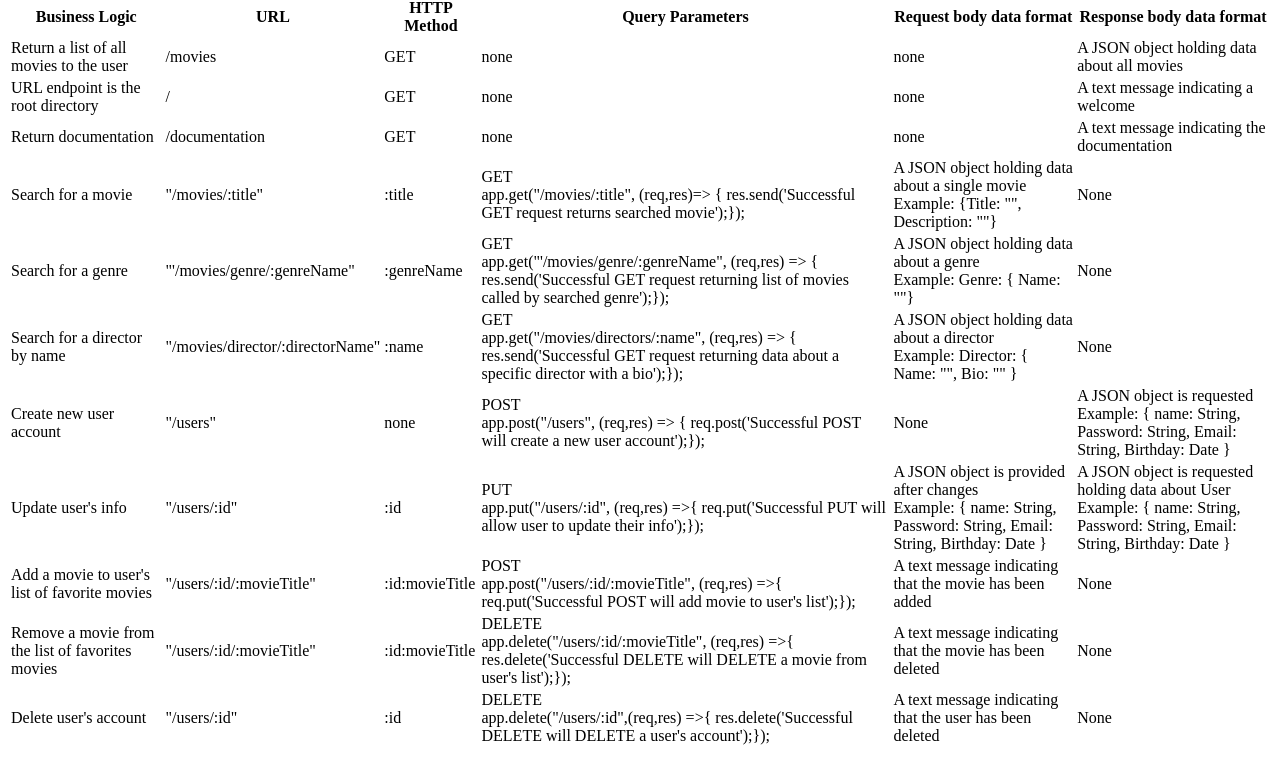
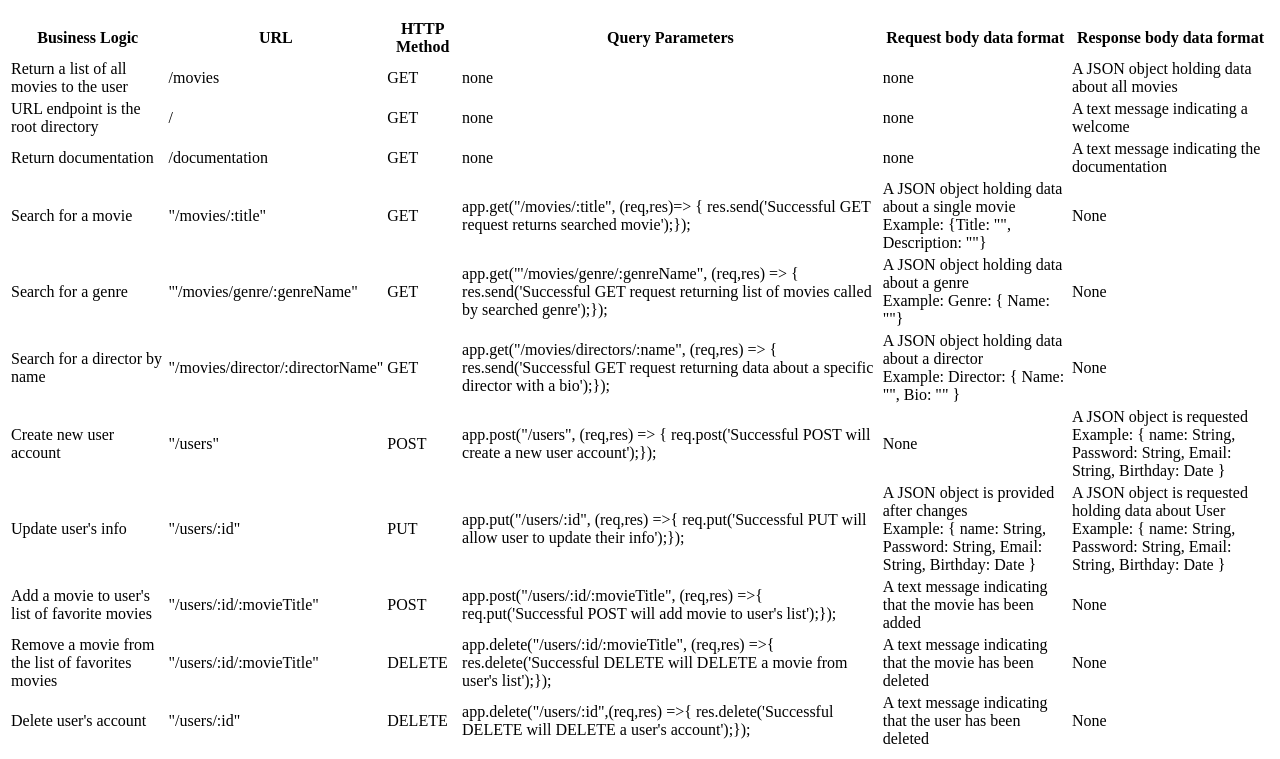
Before and after one commit to MareikeHavemann/movie_api, a website: page public/documentation.html in a window 1280 px wide. Shown: the part 200-959 px from the top of the page. Drawn offline with Linux system fonts and the light colour scheme.

Commit message:
Updated documentation.html

```diff
--- a/public/documentation.html
+++ b/public/documentation.html
@@ -15,7 +15,10 @@
       able to sign up, update their personal information, and create a list of
       their favorite movies.
     </p>
-    <h1>URL endpoints and request methods</h1>
+
+    <br>
+
+    <h2>URL endpoints and request methods</h2>
 
 <table>
 
@@ -58,10 +61,10 @@
   <tr>
     <td>Search for a movie</td>
     <td>"/movies/:title"</td>
-    <td>:title</td>
-    <td>GET <br>app.get("/movies/:title", (req,res)=> {
+    <td>GET</td>
+    <td>app.get("/movies/:title", (req,res)=> {
       res.send('Successful GET request returns searched movie');});</td>
-      <td>
+    <td>
         A JSON object holding data about a single movie <br />
         Example: {Title: "", Description: ""}
       </td>
@@ -71,10 +74,10 @@
   <tr>
     <td>Search for a genre</td>
     <td>"'/movies/genre/:genreName"</td>
-    <td>:genreName</td>
-    <td>GET<br>app.get("'/movies/genre/:genreName", (req,res) => {
+    <td>GET</td>
+    <td>app.get("'/movies/genre/:genreName", (req,res) => {
       res.send('Successful GET request returning list of movies called by searched genre');});</td>
-      <td>
+    <td>
       A JSON object holding data about a genre <br />
       Example: Genre: { Name: ""}
       </td>
@@ -84,8 +87,8 @@
   <tr>
     <td>Search for a director by name</td>
     <td>"/movies/director/:directorName"</td>
-    <td>:name</td>
-    <td>GET <br>app.get("/movies/directors/:name", (req,res) => {
+    <td>GET</td>
+    <td>app.get("/movies/directors/:name", (req,res) => {
       res.send('Successful GET request returning data about a specific director with a bio');});</td>
         <td>A JSON object holding data about a director <br />
           Example: Director: { Name: "", Bio: "" }</td>
@@ -95,8 +98,8 @@
   <tr>
       <td>Create new user account</td>
       <td>"/users"</td>
-      <td>none</td>
-      <td>POST <br>app.post("/users", (req,res) => {
+      <td>POST</td>
+      <td>app.post("/users", (req,res) => {
       req.post('Successful POST will create a new user account');});</td>
       <td>None</td>
       <td>
@@ -113,10 +116,10 @@
   <tr>
       <td>Update user's info</td>
       <td>"/users/:id"</td>
-      <td>:id</td>
-      <td>PUT <br>app.put("/users/:id", (req,res) =>{
+      <td>PUT</td>
+      <td>app.put("/users/:id", (req,res) =>{
       req.put('Successful PUT will allow user to update their info');});</td>
-      <td> A JSON object is provided after changes  <br />
+      <td> A JSON object is provided after changes <br/>
         Example: {
           name: String,
           Password: String,
@@ -137,8 +140,8 @@
   <tr>
       <td>Add a movie to user's list of favorite movies</td>
       <td>"/users/:id/:movieTitle"</td>
-      <td>:id:movieTitle</td>
-      <td>POST <br>app.post("/users/:id/:movieTitle", (req,res)  =>{
+      <td>POST</td>
+      <td>app.post("/users/:id/:movieTitle", (req,res)  =>{
       req.put('Successful POST will add movie to user's list');});</td>
       <td>A text message indicating that the movie has been added</td>
       <td>None</td>
@@ -147,8 +150,8 @@
   <tr>
       <td>Remove a movie from the list of favorites movies</td>
       <td>"/users/:id/:movieTitle"</td>
-      <td>:id:movieTitle</td>
-      <td>DELETE <br>app.delete("/users/:id/:movieTitle", (req,res)  =>{
+      <td>DELETE</td>
+      <td>app.delete("/users/:id/:movieTitle", (req,res)  =>{
       res.delete('Successful DELETE will DELETE a movie from user's list');});</td>
       <td>A text message indicating that the movie has been deleted</td></td>
       <td>None</td>
@@ -157,8 +160,8 @@
   <tr>
         <td>Delete user's account</td>
         <td>"/users/:id"</td>
-        <td>:id</td>
-        <td>DELETE <br> app.delete("/users/:id",(req,res) =>{
+        <td>DELETE</td>
+        <td>app.delete("/users/:id",(req,res) =>{
           res.delete('Successful DELETE will DELETE a user's account');});</td>
           <td>A text message indicating that the user has been deleted</td>
         <td>None</td>
```
